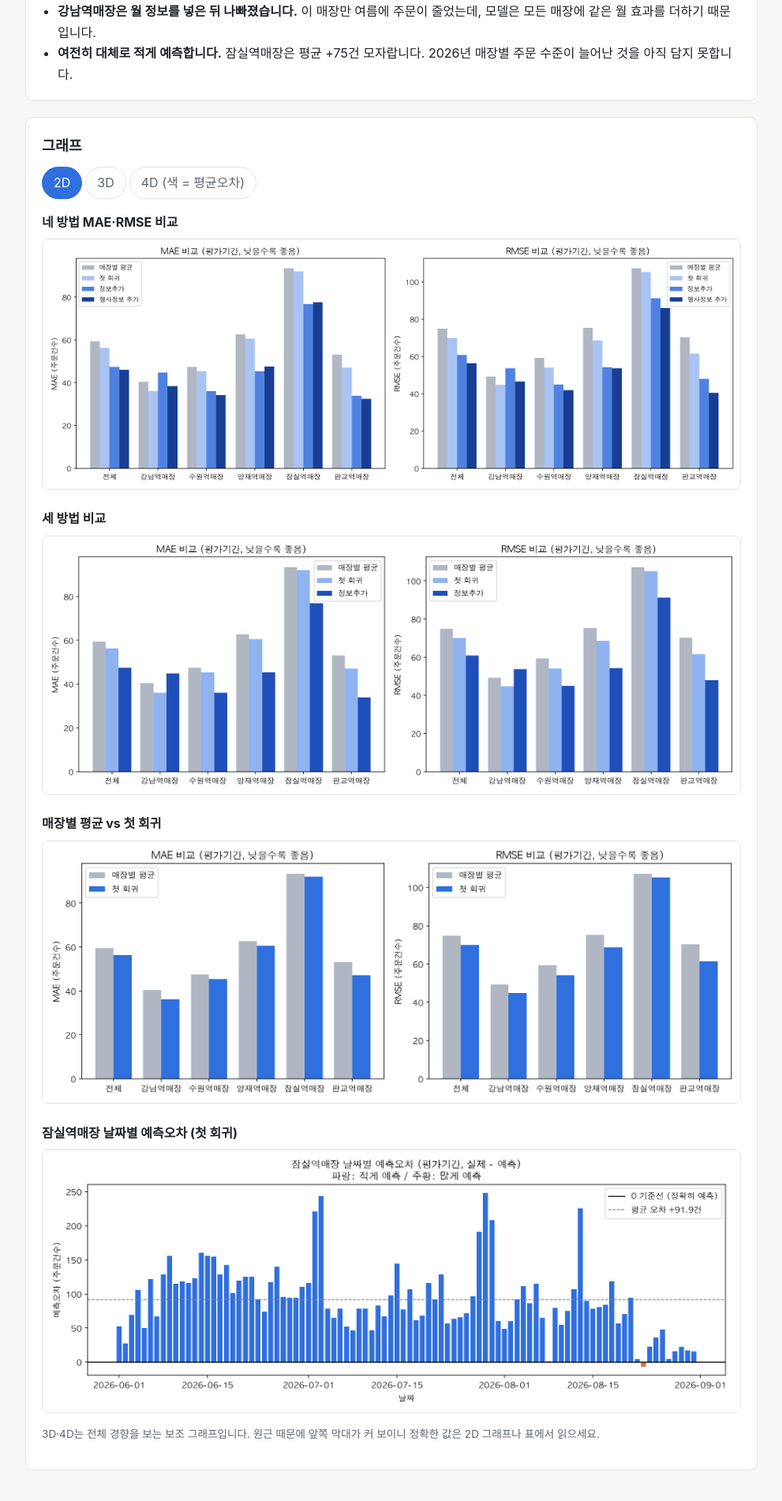
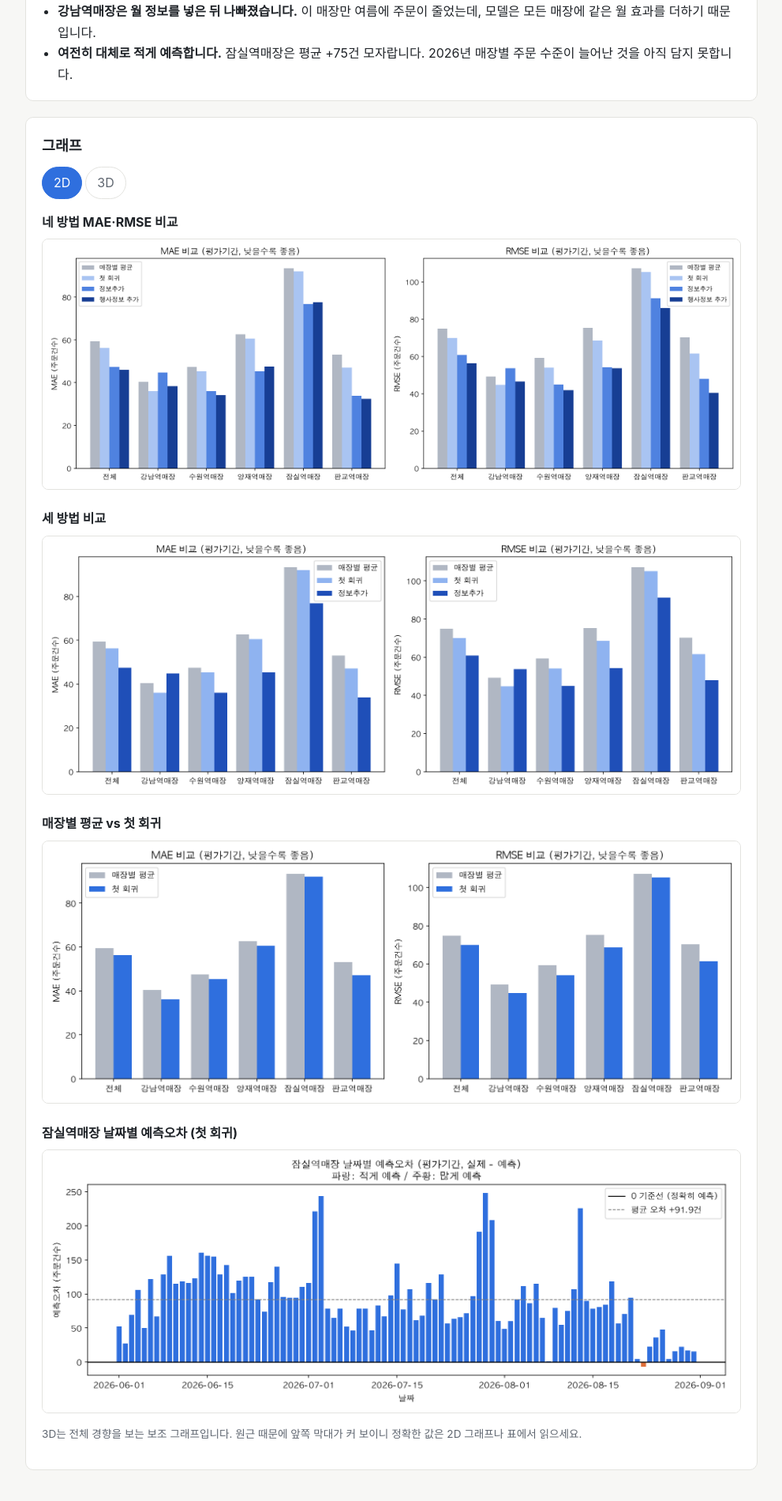
Before and after one commit to ygeonkim87-stack/project2-dashboard, a plain HTML site: page dashboard/model-evaluation/model_evaluation.html in a window 1280 px wide. Shown: the part 909-2809 px from the top of the page at 79% size, without its empty margins (144-1135 px from the left). Drawn offline with Linux system fonts and the light colour scheme.

Commit message:
06회차 평가 페이지: 그래프 한 장뿐인 4D 탭 제거
Co-Authored-By: Claude Opus 5.5 <noreply@anthropic.com>

```diff
--- a/dashboard/model-evaluation/model_evaluation.html
+++ b/dashboard/model-evaluation/model_evaluation.html
@@ -81,17 +81,15 @@
     <div class="tabs" id="dimTabs">
       <button data-dim="2d" aria-pressed="true">2D</button>
       <button data-dim="3d" aria-pressed="false">3D</button>
-      <button data-dim="4d" aria-pressed="false">4D (색 = 평균오차)</button>
     </div>
     <div id="gallery"></div>
-    <p class="note">3D·4D는 전체 경향을 보는 보조 그래프입니다. 원근 때문에 앞쪽 막대가 커 보이니 정확한 값은 2D 그래프나 표에서 읽으세요.</p>
+    <p class="note">3D는 전체 경향을 보는 보조 그래프입니다. 원근 때문에 앞쪽 막대가 커 보이니 정확한 값은 2D 그래프나 표에서 읽으세요.</p>
   </section>
 </main>
 <script>
   const sets = {
     '2d': [['네 방법 MAE·RMSE 비교','네방법_MAE_RMSE_비교.png'],['세 방법 비교','세방법_MAE_RMSE_비교.png'],['매장별 평균 vs 첫 회귀','매장별평균_vs_첫회귀_MAE_RMSE.png'],['잠실역매장 날짜별 예측오차 (첫 회귀)','잠실역매장_날짜별_예측오차.png']],
-    '3d': [['네 방법 비교 3D','네방법_MAE_RMSE_비교_3D.png'],['세 방법 비교 3D','세방법_MAE_RMSE_비교_3D.png'],['매장별 평균 vs 첫 회귀 3D','매장별평균_vs_첫회귀_MAE_RMSE_3D.png'],['잠실역매장 날짜별 예측오차 3D','잠실역매장_날짜별_예측오차_3D.png']],
-    '4d': [['네 방법 비교 4D: 높이 = MAE·RMSE, 색 = 평균오차 (파랑 적게 / 빨강 많게 예측)','네방법_MAE_RMSE_평균오차_4D.png']]
+    '3d': [['네 방법 비교 3D','네방법_MAE_RMSE_비교_3D.png'],['세 방법 비교 3D','세방법_MAE_RMSE_비교_3D.png'],['매장별 평균 vs 첫 회귀 3D','매장별평균_vs_첫회귀_MAE_RMSE_3D.png'],['잠실역매장 날짜별 예측오차 3D','잠실역매장_날짜별_예측오차_3D.png']]
   };
   const g = document.getElementById('gallery');
   function render(dim) {
```
